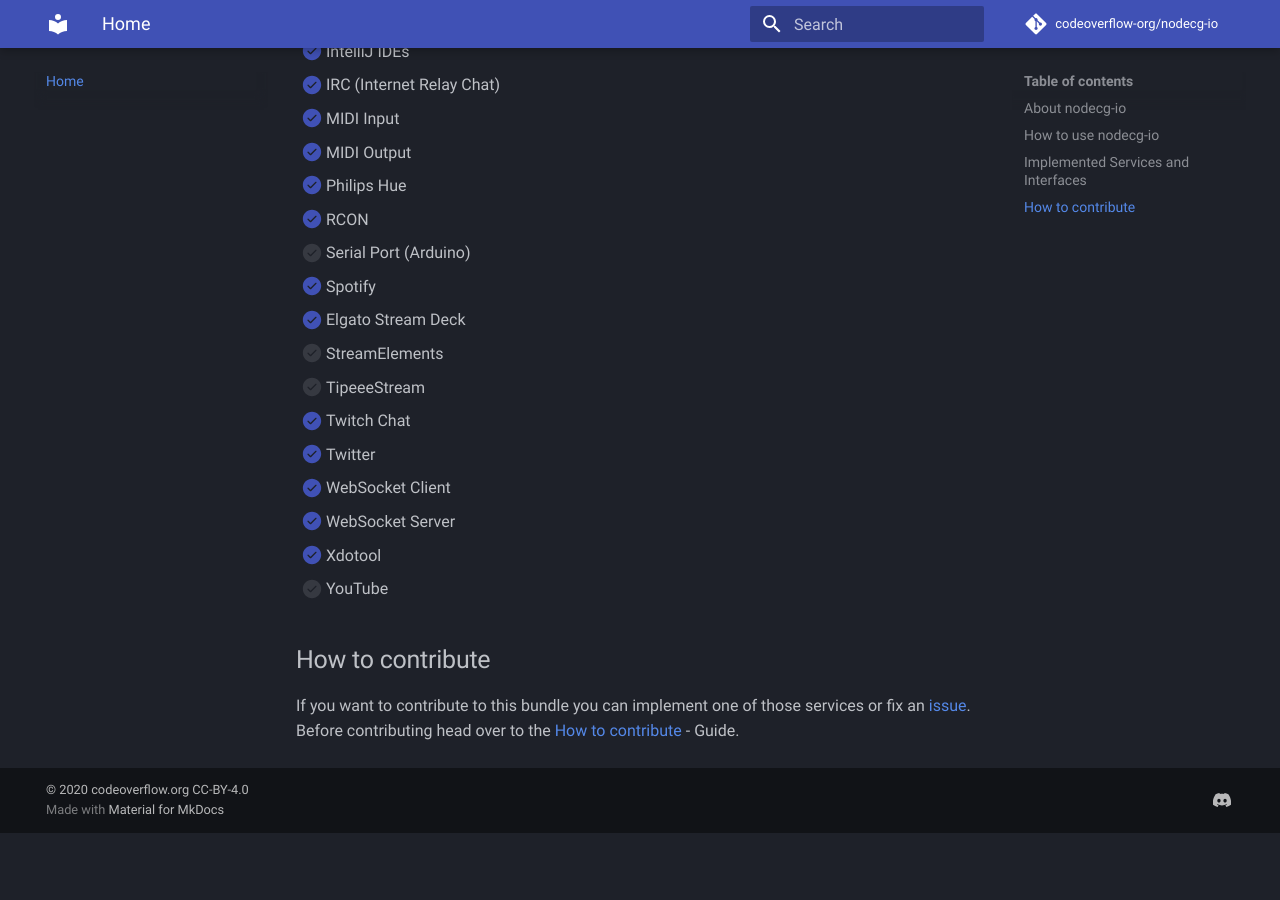
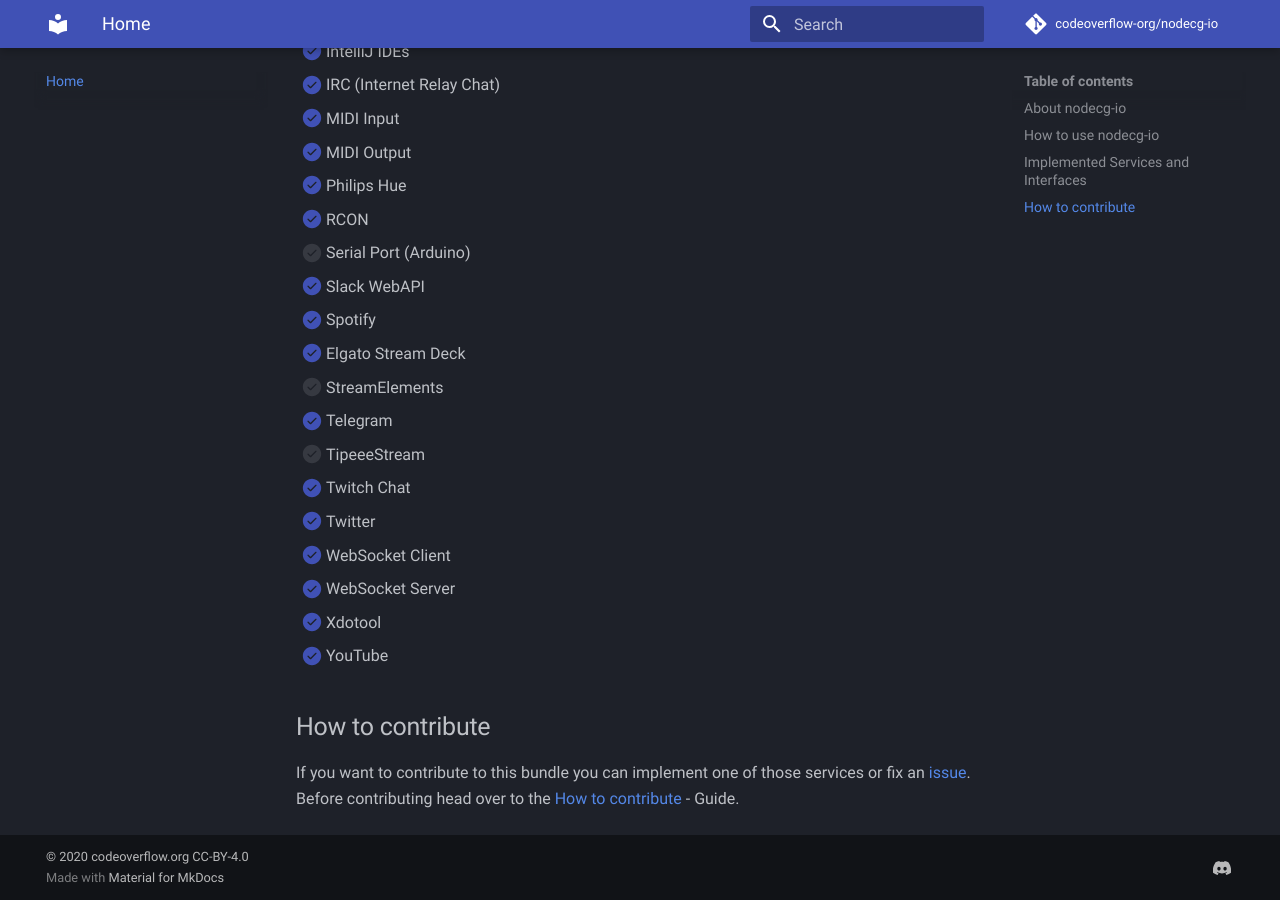
Before and after one commit to codeoverflow-org/nodecg-io-docs, an MkDocs documentation site: the page built from docs/index.md, in a window 1280 px wide and 900 px high, scrolled down 821 px. Built offline with MkDocs 1.6.1 and Material for MkDocs 9.7.7, drawn with Linux system fonts in a browser that asks for light colours; comment, search, counter and statistics services are not loaded; before the commit the page ends 1654 px from its top, so only the background shows below that.

Commit message:
Update services in index.md

```diff
--- a/docs/index.md
+++ b/docs/index.md
@@ -23,23 +23,25 @@
 
 - [x] AutoHotkey
 - [x] Discord
-- [X] IntelliJ IDEs
+- [x] IntelliJ IDEs
 - [x] IRC (Internet Relay Chat)
 - [x] MIDI Input
 - [x] MIDI Output
-- [X] Philips Hue
+- [x] Philips Hue
 - [x] RCON
 - [ ] Serial Port (Arduino)
+- [x] Slack WebAPI
 - [x] Spotify
-- [X] Elgato Stream Deck
+- [x] Elgato Stream Deck
 - [ ] StreamElements
+- [x] Telegram
 - [ ] TipeeeStream
 - [x] Twitch Chat
 - [x] Twitter
 - [x] WebSocket Client
 - [x] WebSocket Server
 - [x] Xdotool
-- [ ] YouTube
+- [x] YouTube
 
 ## How to contribute
 If you want to contribute to this bundle you can implement one of those services or fix an [issue](https://github.com/codeoverflow-org/nodecg-io/issues). Before contributing head over to the [How to contribute](https://nodecg.io/contribute/contribute/) - Guide.
```
